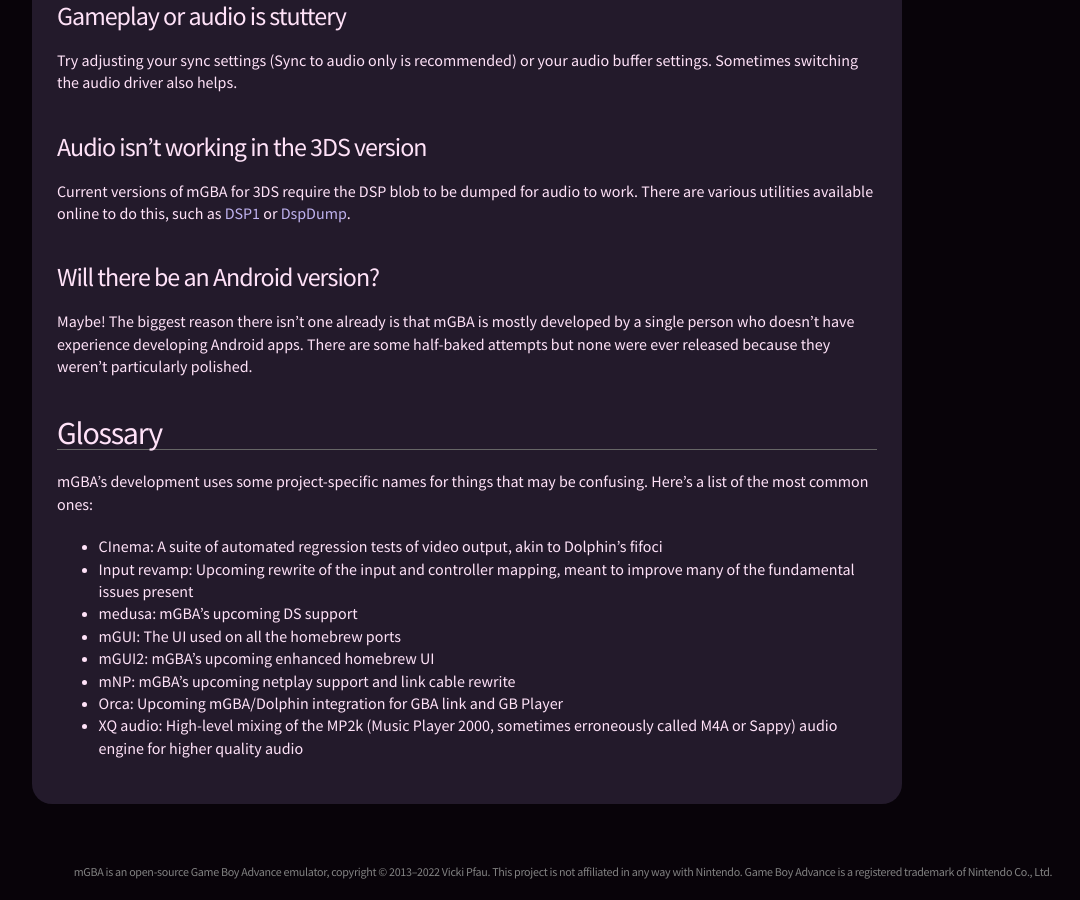
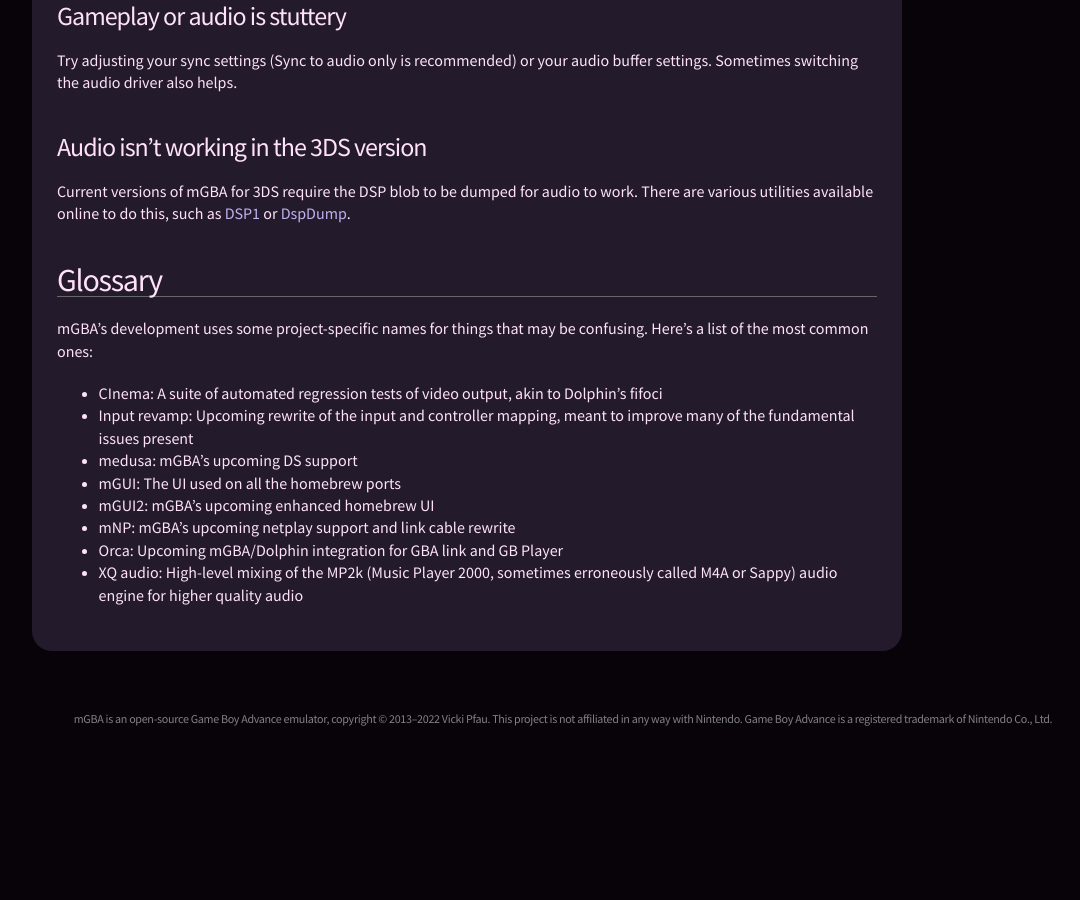
Before and after one commit to mgba-emu/www, a Jekyll site: the page built from faq.markdown, in a window 1280 px wide and 900 px high, scrolled down 3407 px. Shown: the whole window, without its empty margins (77-1157 px from the left). Built offline with Jekyll 4.4.1, drawn with Linux system fonts in a browser that asks for light colours; the table of contents is made by our own code; after the commit the page ends 4178 px from its top, so only the background shows below that; some of the changed text lies outside the part shown.

Commit message:
Remove old Android FAQ

```diff
--- a/faq.markdown
+++ b/faq.markdown
@@ -122,10 +122,6 @@
 
 Current versions of mGBA for 3DS require the DSP blob to be dumped for audio to work. There are various utilities available online to do this, such as [DSP1](https://github.com/zoogie/DSP1/releases/latest) or [DspDump](https://github.com/Cruel/DspDump/releases/latest).
 
-### Will there be an Android version?
-
-Maybe! The biggest reason there isn't one already is that mGBA is mostly developed by a single person who doesn't have experience developing Android apps. There are some half-baked attempts but none were ever released because they weren't particularly polished.
-
 ## Glossary
 
 mGBA's development uses some project-specific names for things that may be confusing. Here's a list of the most common ones:
```
